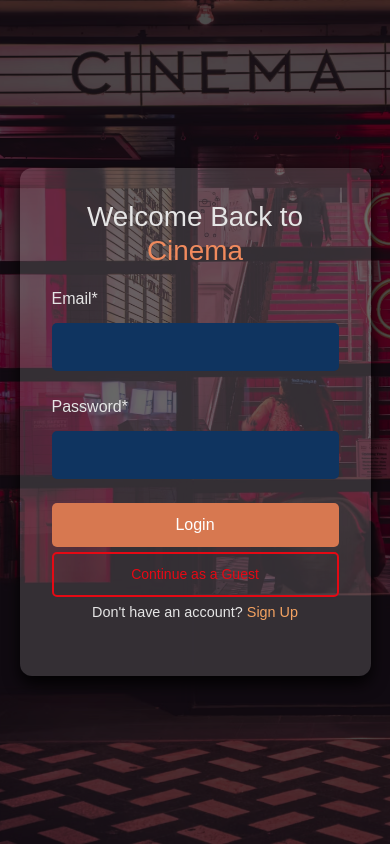
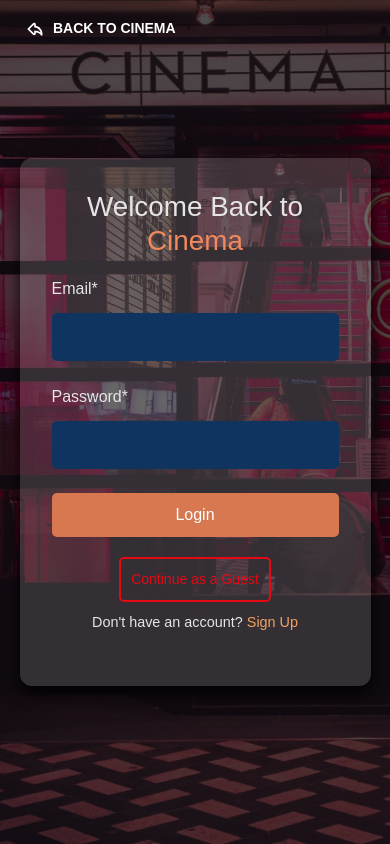
Before and after one commit to Mohammad-200/Cinema, a React (Create React App) app in the folder frontend/: page /Cinema/login in a window 390 px wide. Built offline with nearby package versions, Linux system fonts and the light colour scheme; no server answers; a web font is replaced by a local one.

Commit message:
adding a direct back button to the main screen from login page

```diff
--- /dev/null
+++ b/frontend/src/components/BackToMainScreen.jsx
@@ -0,0 +1,21 @@
+import React from "react";
+import { TiArrowBackOutline } from "react-icons/ti";
+import { useNavigate } from "react-router-dom";
+import "./backToMainScreen.css";
+
+function BackToMainScreen() {
+  const navigate = useNavigate();
+
+  return (
+    <div
+      className="back-to-main-screen"
+      onClick={() => navigate("/Cinema")}
+      title="Go Back to the Main screen"
+    >
+      <TiArrowBackOutline className="back-icon" />
+      <span className="back-text">Back to Cinema</span>
+    </div>
+  );
+}
+
+export default BackToMainScreen;
--- a/frontend/src/components/ChatControl.jsx
+++ b/frontend/src/components/ChatControl.jsx
@@ -100,8 +100,6 @@ function ChatControl() {
     (a, b) => new Date(a.createdAt) - new Date(b.createdAt)
   );
 
-  console.log(sortedMessages);
-
   return (
     <div className={`chat-control ${isOpen ? "open" : ""}`}>
       <div className="chat-container">
--- a/frontend/src/components/MovieContent.jsx
+++ b/frontend/src/components/MovieContent.jsx
@@ -2,6 +2,12 @@ import React from "react";
 import "./movieContent.css";
 
 function MovieContent({ movie }) {
+  const movieType = movie.genres.some(
+    (m) => m.name === "Animation" || m.name === "Family" || m.name === "Comedy"
+  )
+    ? "Kids"
+    : "adult";
+
   return (
     <div className={`content ${movie.active ? "active" : ""}`}>
       <h2>{movie.title}</h2>
@@ -15,7 +21,7 @@ function MovieContent({ movie }) {
           </i>
         </span>
         <span>{movie.original_language}</span>
-        <span>{movie.adult ? "kids" : "adults"}</span>
+        <span>{movieType}</span>
       </h4>
       <p>{movie.overview}</p>
       <div className="button">
--- /dev/null
+++ b/frontend/src/components/backToMainScreen.css
@@ -0,0 +1,49 @@
+.back-to-main-screen {
+  position: fixed;
+  top: 20px;
+  left: 20px;
+  display: flex;
+  align-items: center;
+  gap: 8px;
+  padding: 10px 20px;
+  border-radius: 50px;
+  color: white;
+  font-size: 16px;
+  font-weight: bold;
+  cursor: pointer;
+  z-index: 1000;
+  transition: transform 0.2s ease, box-shadow 0.3s ease;
+  user-select: none;
+}
+
+.back-to-main-screen:hover {
+  transform: scale(1.05);
+}
+
+.back-icon {
+  font-size: 24px;
+  transition: transform 0.3s ease;
+}
+
+.back-to-main-screen:hover .back-icon {
+  transform: translateX(-5px);
+}
+
+.back-text {
+  font-family: "Arial", sans-serif;
+  text-transform: uppercase;
+}
+
+/* For smaller screens */
+@media screen and (max-width: 600px) {
+  .back-to-main-screen {
+    top: 10px;
+    left: 10px;
+    padding: 8px 15px;
+    font-size: 14px;
+  }
+
+  .back-icon {
+    font-size: 20px;
+  }
+}
--- a/frontend/src/components/userName.css
+++ b/frontend/src/components/userName.css
@@ -25,63 +25,101 @@
   bottom: 0;
   background-color: rgba(0, 0, 0, 0.75);
   display: flex;
+  align-items: center;
   justify-content: center;
-  align-items: center;
   z-index: 1000;
 }
 
 .modal-content {
-  background: white;
-  padding: 20px;
-  border: 1px solid #ccc;
-  border-radius: 8px;
-  width: 300px;
-  max-width: 80%;
+  background: linear-gradient(135deg, #ffffff, #f0f0f0);
+  border-radius: 15px;
+  padding: 30px;
+  width: 350px;
+  box-shadow: 0px 4px 20px rgba(0, 0, 0, 0.3);
   text-align: center;
-  box-shadow: 0 4px 8px rgba(0, 0, 0, 0.1);
-  z-index: 1001;
+  animation: fadeIn 0.3s ease-in-out;
 }
 
-.modal-content h2 {
-  margin-top: 0;
-  font-size: 1.5em;
+.modal-title {
+  font-size: 24px;
+  color: #333;
+  margin-bottom: 20px;
+  font-family: "Arial", sans-serif;
 }
 
-.modal-content p {
-  margin: 10px 0;
+.modal-message {
+  font-size: 20px;
+  color: #666;
+  margin-bottom: 30px;
 }
 
 .modal-buttons {
   display: flex;
-  justify-content: space-around;
+  justify-content: space-between;
+  gap: 15px;
 }
 
 .modal-button {
-  padding: 10px 20px;
-  border-radius: 5px;
+  position: relative;
+  padding: 12px 25px;
+  font-size: 16px;
+  font-weight: bold;
   border: none;
-  font-size: 16px;
+  border-radius: 50px;
   cursor: pointer;
-  transition: background-color 0.3s ease;
+  transition: transform 0.3s ease, box-shadow 0.3s ease;
+  overflow: hidden;
   font-family: "Arial", sans-serif;
+  color: white;
 }
 
 .modal-button-yes {
-  background-color: #4caf50;
-  color: white;
+  background: linear-gradient(135deg, #6dd400, #28a745);
+  box-shadow: 0 4px 10px rgba(46, 204, 113, 0.4);
 }
 
 .modal-button-yes:hover {
-  background-color: #45a049;
+  transform: scale(1.1);
+  box-shadow: 0 6px 15px rgba(46, 204, 113, 0.6);
 }
 
 .modal-button-no {
-  background-color: #f44336;
-  color: white;
+  background: linear-gradient(135deg, #ff4e50, #c0392b);
+  box-shadow: 0 4px 10px rgba(231, 76, 60, 0.4);
 }
 
 .modal-button-no:hover {
-  background-color: #e53935;
+  transform: scale(1.1);
+  box-shadow: 0 6px 15px rgba(231, 76, 60, 0.6);
+}
+
+.modal-button span {
+  position: relative;
+  z-index: 2;
+}
+
+.modal-button:before {
+  content: "";
+  position: absolute;
+  top: 0;
+  left: -100%;
+  width: 200%;
+  height: 100%;
+  background: rgba(255, 255, 255, 0.2);
+  transform: skewX(-45deg);
+  transition: left 0.5s ease;
+  z-index: 1;
+}
+
+@keyframes fadeIn {
+  from {
+    opacity: 0;
+    transform: translateY(-20px);
+  }
+  to {
+    opacity: 1;
+    transform: translateY(0);
+  }
 }
 
 @media only screen and (max-width: 840px) {
--- a/frontend/src/pages/Login.jsx
+++ b/frontend/src/pages/Login.jsx
@@ -1,6 +1,7 @@
 import React, { useState } from "react";
 import "./login.css";
 import { Link, useNavigate } from "react-router-dom";
+import BackToMainScreen from "../components/BackToMainScreen";
 
 const ENDPOINT = "https://cinema-backend-32dr.onrender.com";
 
@@ -70,6 +71,7 @@ function Login() {
 
   return (
     <div className="login-container">
+      <BackToMainScreen />
       <div className="login-content">
         <h1>
           Welcome Back to <span id="cinema">Cinema</span>
--- a/frontend/src/pages/SearchResultContainer.jsx
+++ b/frontend/src/pages/SearchResultContainer.jsx
@@ -19,6 +19,7 @@ function SearchResultContainer() {
   const [page, setPage] = useState(1);
   const [loading, setLoading] = useState(false);
   const [error, setError] = useState(null);
+  const [hasMore, setHasMore] = useState(true);
   const observer = useRef();
 
   useEffect(() => {
@@ -43,6 +44,11 @@ function SearchResultContainer() {
               ? moviesWithDetails
               : [...prevMovies, ...moviesWithDetails]
           );
+
+          // Check if we received fewer movies than expected
+          if (response.data.results.length < 20) {
+            setHasMore(false); // No more movies to fetch
+          }
         } catch (err) {
           setError("An error occurred while fetching data");
         } finally {
@@ -53,12 +59,13 @@ function SearchResultContainer() {
       fetchMoviesWithTrailers();
     } else {
       setMovies([]);
+      setHasMore(false); // No search results
     }
   }, [searchResult, page]);
 
   const lastMovieElementRef = useCallback(
     (node) => {
-      if (loading) return;
+      if (loading || !hasMore) return; // Stop observing if loading or no more movies
       if (observer.current) observer.current.disconnect();
       observer.current = new IntersectionObserver((entries) => {
         if (entries[0].isIntersecting) {
@@ -67,7 +74,7 @@ function SearchResultContainer() {
       });
       if (node) observer.current.observe(node);
     },
-    [loading]
+    [loading, hasMore]
   );
 
   return (
@@ -85,6 +92,16 @@ function SearchResultContainer() {
         })}
         {error && <div className="error-message">{error}</div>}
       </div>
+      {!hasMore && !loading && movies.length === 0 && (
+        <div className="no-results-message" style={{ color: "#ffffff" }}>
+          No movies found that match your search.
+        </div>
+      )}
+      {!hasMore && movies.length > 0 && (
+        <div className="no-more-results-message" style={{ color: "#ffffff" }}>
+          You've reached the end of the results.
+        </div>
+      )}
       <div ref={lastMovieElementRef} style={{ height: "1px" }} />
       {loading && (
         <div className="spinner-overlay">
--- a/frontend/src/pages/Signup.jsx
+++ b/frontend/src/pages/Signup.jsx
@@ -1,6 +1,7 @@
 import React, { useState } from "react";
 import "./signup.css";
 import { Link, useNavigate } from "react-router-dom";
+import BackToMainScreen from "../components/BackToMainScreen";
 
 const ENDPOINT = "https://cinema-backend-32dr.onrender.com";
 
@@ -43,6 +44,7 @@ function Signup() {
 
   return (
     <div className="signup-container">
+      <BackToMainScreen />
       <div className="signup-content">
         <h1>
           Welcome to the <span id="cinema">Cinema</span>
--- a/frontend/src/pages/login.css
+++ b/frontend/src/pages/login.css
@@ -102,8 +102,10 @@ input.input-style:focus {
   display: flex;
   flex-direction: column;
   justify-content: center;
+  align-items: center;
   text-align: center;
-  margin: 5px 0;
+  margin: 10px 0;
+  margin-top: 20px;
 }
 
 .guest-login-btn {
```
